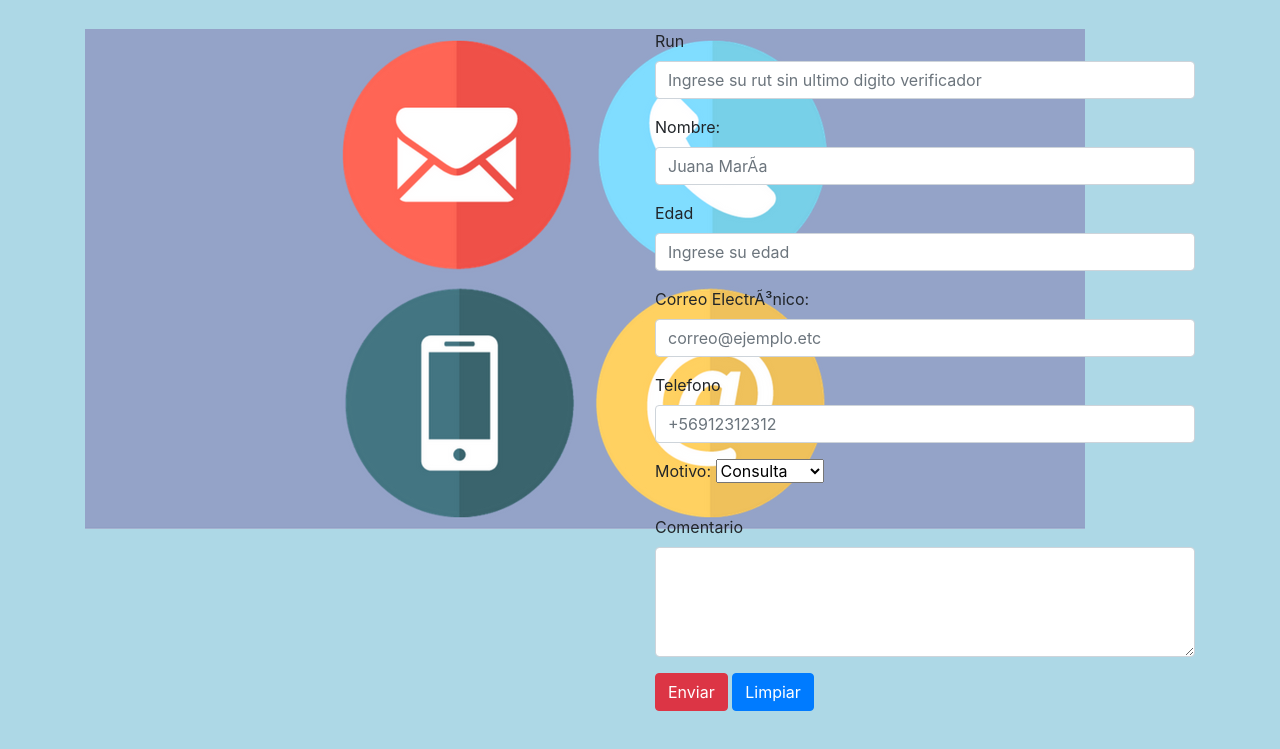
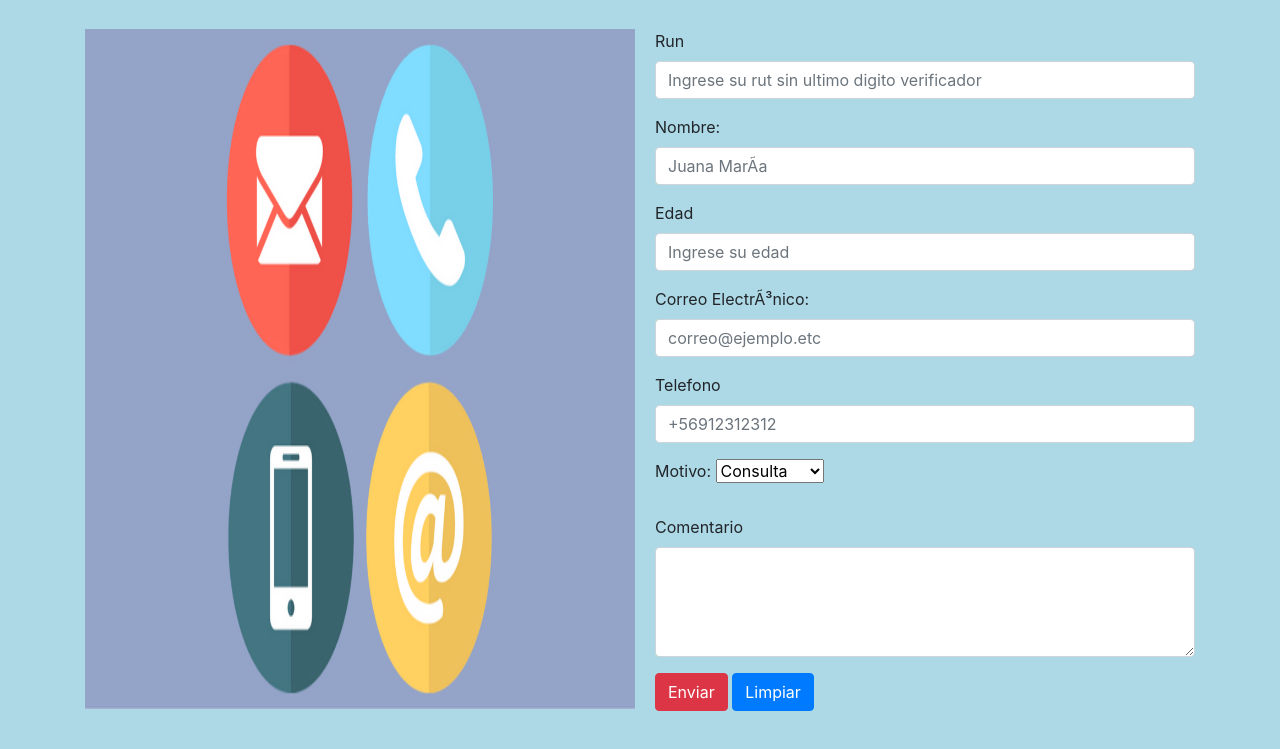
Before and after one commit to Raravar/El-Tablazo-2, a plain HTML site: page contacto.html in a window 1280 px wide. Shown: the part 131-880 px from the top of the page. Drawn offline with nearby package versions, Linux system fonts and the light colour scheme.

Commit message:
Contacto añadido

```diff
--- a/style.css
+++ b/style.css
@@ -74,3 +74,7 @@ body {
 #centrar {
   text-align:center;
 }
+#ImgContacto{
+  width: 550px;
+  height: 680px;
+}
```
